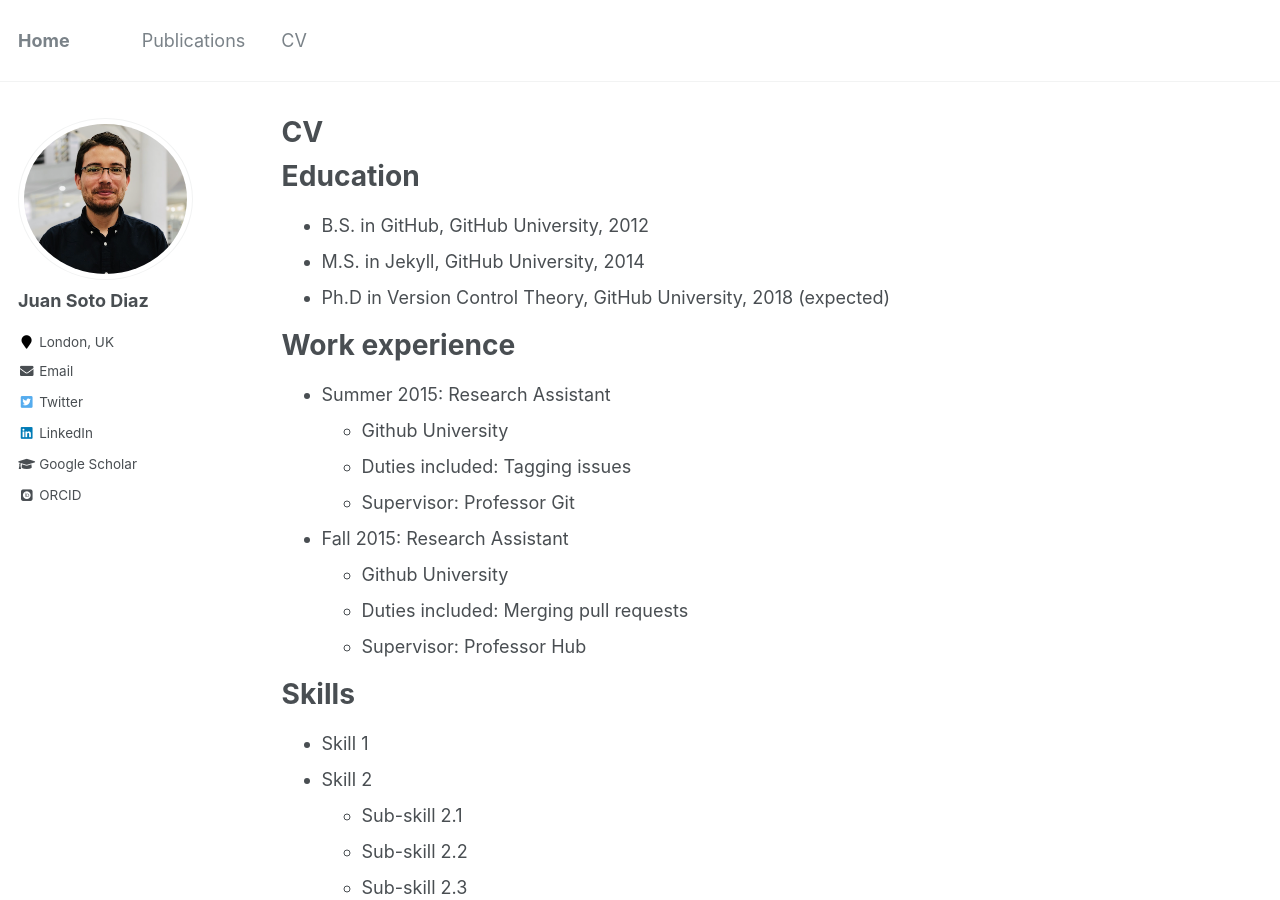
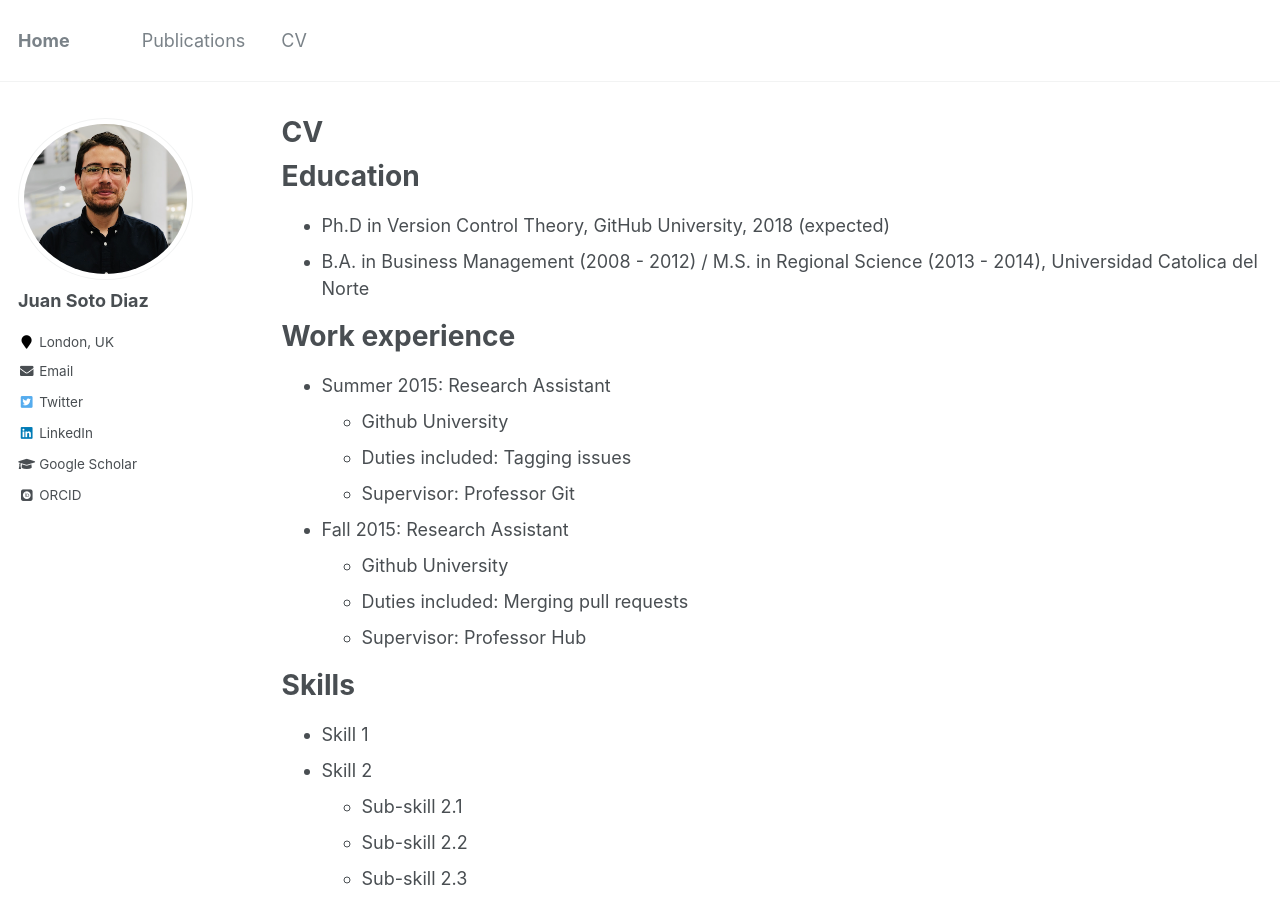
Before and after one commit to pedrofierroz87/pedrofierroz87.github.io, a Jekyll site: the page built from _pages/cv.md, in a window 1280 px wide and 900 px high. Built offline with Jekyll 4.4.1, drawn with Linux system fonts in a browser that asks for light colours; some web fonts are replaced.

Commit message:
Update cv.md

```diff
--- a/_pages/cv.md
+++ b/_pages/cv.md
@@ -11,9 +11,9 @@ redirect_from:
 
 Education
 ======
-* B.S. in GitHub, GitHub University, 2012
-* M.S. in Jekyll, GitHub University, 2014
+
 * Ph.D in Version Control Theory, GitHub University, 2018 (expected)
+* B.A. in Business Management (2008 - 2012) / M.S. in Regional Science (2013 - 2014), Universidad Catolica del Norte
 
 Work experience
 ======
```
